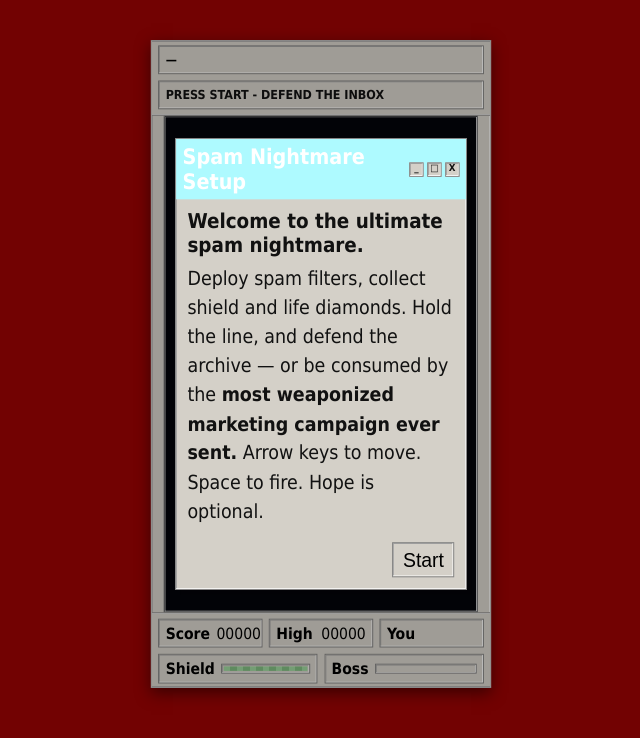
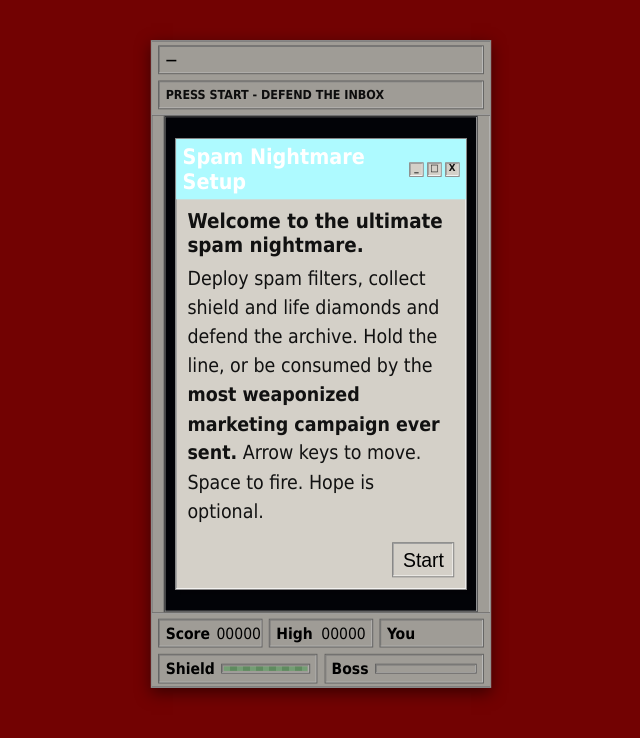
Before and after one commit to ironsignalworks/spaminvaders, a plain HTML site: page index.html in a window 1280 px wide. Shown: the whole page, without its empty margins (319-959 px from the left). Drawn offline with Linux system fonts and the light colour scheme.

Commit message:
Update index.html

```diff
--- a/index.html
+++ b/index.html
@@ -241,7 +241,7 @@
         </div>
         <div class="content">
          <h1>Welcome to the ultimate spam nightmare.</h1>
-         <p>Deploy spam filters, collect shield and life diamonds. Hold the line, and defend the archive — or be consumed by the <strong>most weaponized marketing campaign ever sent.</strong> Arrow keys to move. Space to fire. Hope is optional.</p>
+         <p>Deploy spam filters, collect shield and life diamonds and defend the archive. Hold the line, or be consumed by the <strong>most weaponized marketing campaign ever sent.</strong> Arrow keys to move. Space to fire. Hope is optional.</p>
              <!-- ADD: Power-ups legend -->
         </div>
 
```
